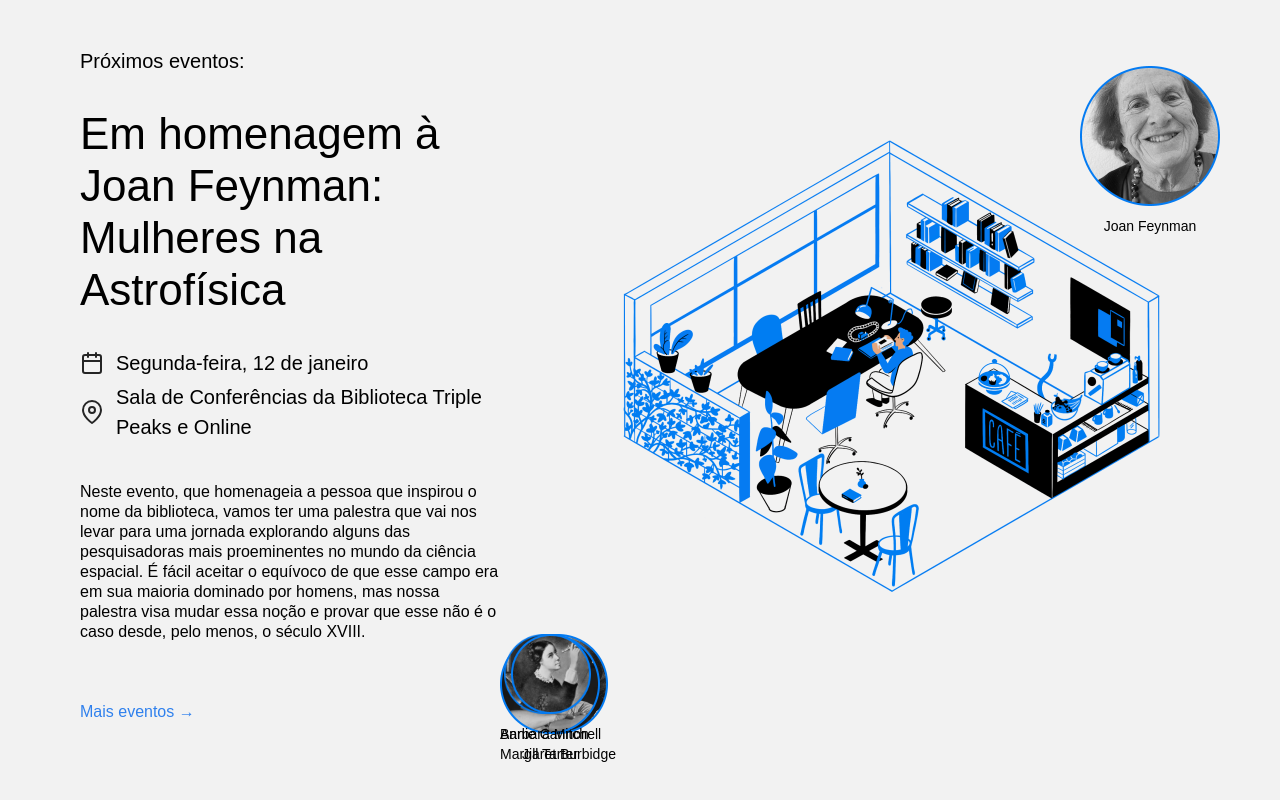
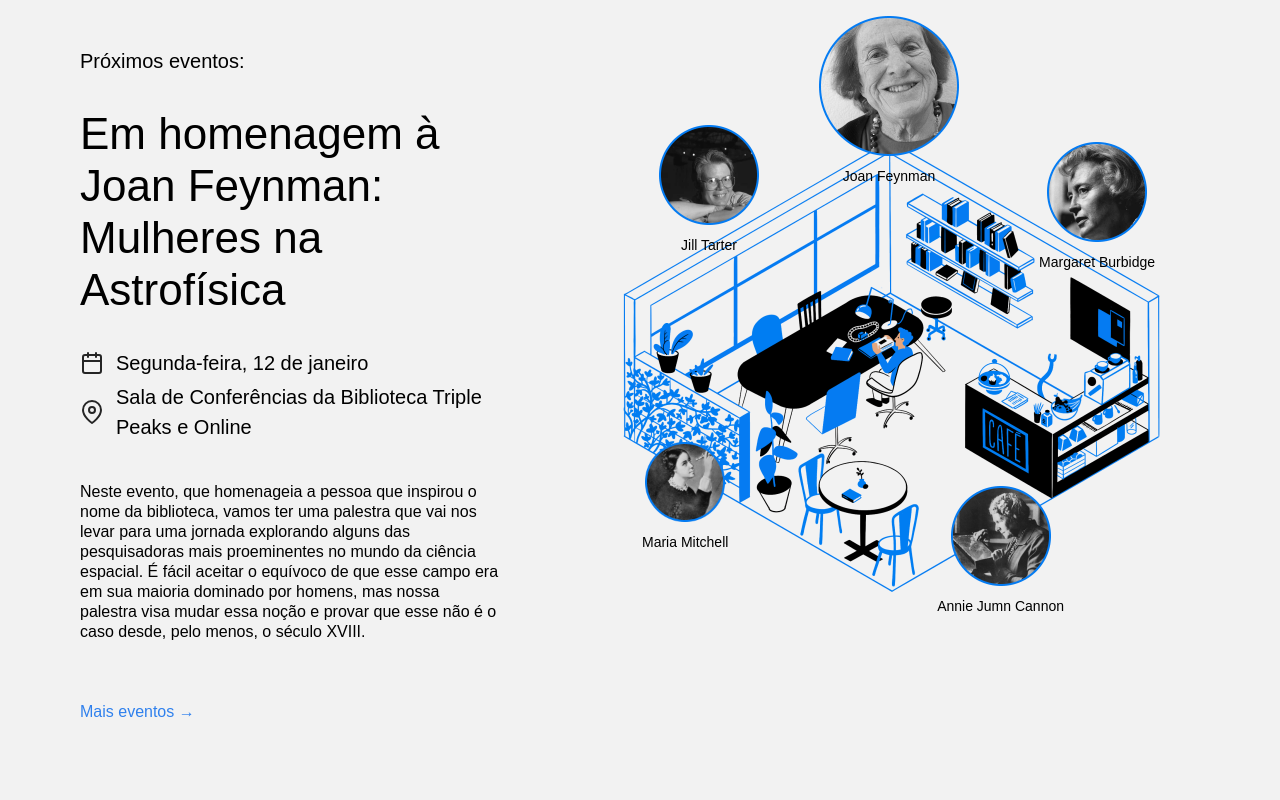
Before and after one commit to Osvaldo2204/web_project_library_pt, a plain HTML site: page index.html in a window 1280 px wide. Shown: the part 2160-2960 px from the top of the page. Drawn offline with Linux system fonts and the light colour scheme.

Commit message:
ultimos detalhes sprint 3.2

```diff
--- a/index.html
+++ b/index.html
@@ -166,24 +166,24 @@
   <div class="events__cover">
     <img src="images/cafe.png" alt="Café" class="events__image">
     <div class="person person_name_feynman">
-      <img src="../images/person_feynman.png" alt="Joan Feynman" class="person__image person__image_size_l">
+      <img src="images/person_feynman.png" alt="Joan Feynman" class="person__image person__image_size_l">
       <p class="person__caption">Joan Feynman</p>
     </div>
     <div class="person person_name_burbidge">
-      <img src="../images/person_burbidge.png" alt="Margaret Burbidge" class="person__image person__image_size_m">
+      <img src="images/person_burbidge.png" alt="Margaret Burbidge" class="person__image person__image_size_m">
       <p class="person__caption">Margaret Burbidge</p>
     </div>
     <div class="person person_name_tarter">
-      <img src="../images/person_tarter.png" alt="Jill Tarter" class="person__image person__image_size_m">
+      <img src="images/person_tarter.png" alt="Jill Tarter" class="person__image person__image_size_m">
       <p class="person__caption">Jill Tarter</p>
     </div>
     <div class="person person_name_cannon">
-      <img src="../images/person_cannon.png" alt="Annie Cannon" class="person__image person__image_size_s">
-      <p class="person__caption">Annie Cannon</p>
+      <img src="images/person_cannon.png" alt="Annie Jumn Cannon" class="person__image person__image_size_m">
+      <p class="person__caption">Annie Jumn Cannon</p>
     </div>
     <div class="person person_name_mitchell">
-      <img src="../images/person_mitchell.png" alt="Barbara Mitchell" class="person__image person__image_size_s">
-      <p class="person__caption">Barbara Mitchell</p>
+      <img src="images/person_mitchell.png" alt="Maria Mitchell" class="person__image person__image_size_s">
+      <p class="person__caption">Maria Mitchell</p>
     </div>
   </div>
 </section>
--- a/styles/style.css
+++ b/styles/style.css
@@ -233,23 +233,28 @@
 }
 
 .person_name_feynman {
-  top: 20px;
-  right: 60px;
+  top: -30px;
+  left: 319px;
+}
+
+.person_name_tarter {
+  top: 79px;
+  left: 159px;
 }
 
 .person_name_burbidge {
+  top: 96px;
+  right: 125px;
+}
 
+.person_name_mitchell {
+  bottom: 82px;
+  left: 142px;
 }
 
 .person_name_cannon {
-}
-
-.person_name_mitchell {
-
-}
-
-.person_name_tarter {
-
+  bottom: 18px;
+  right: 216px;
 }
 
 .person__image {
```
